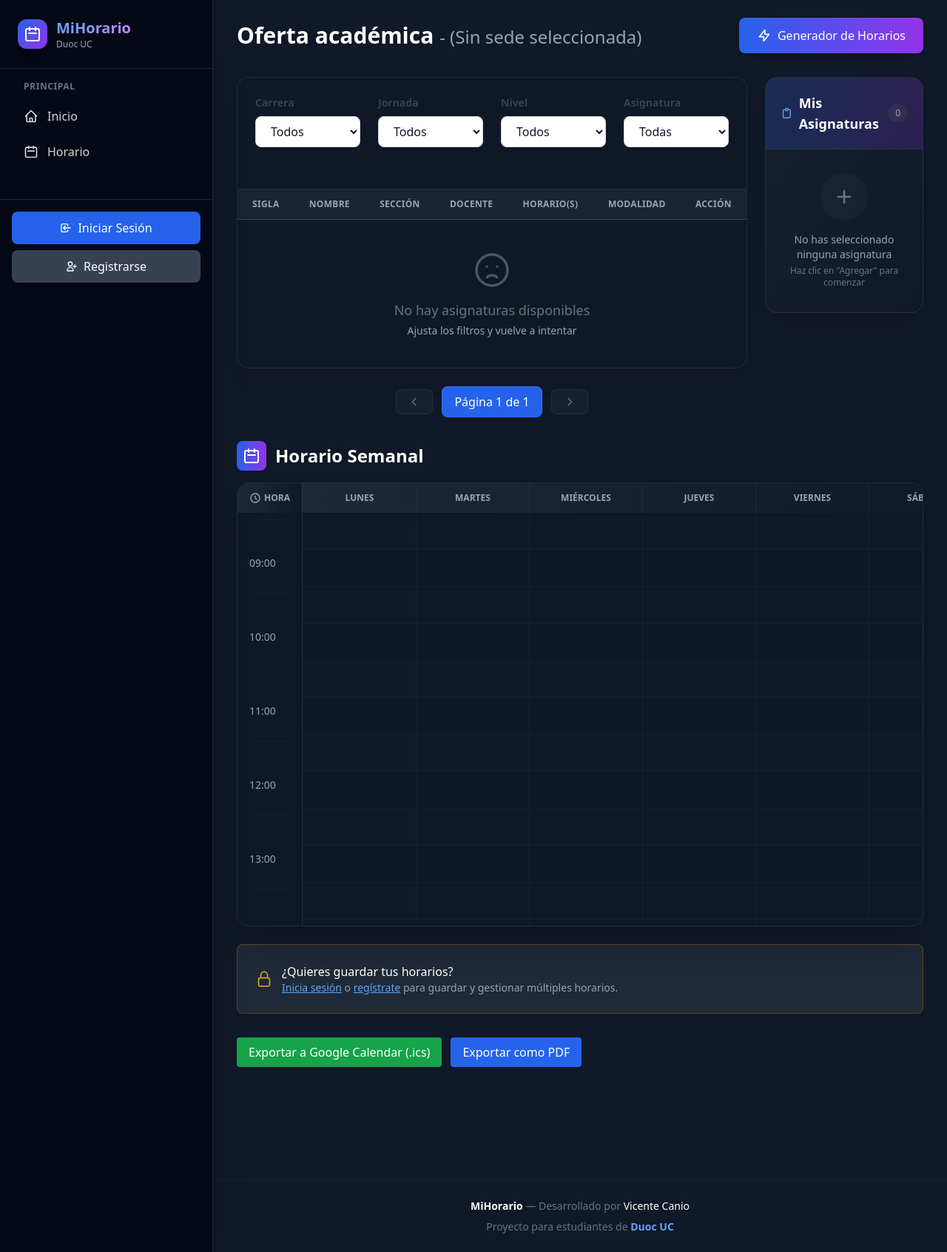
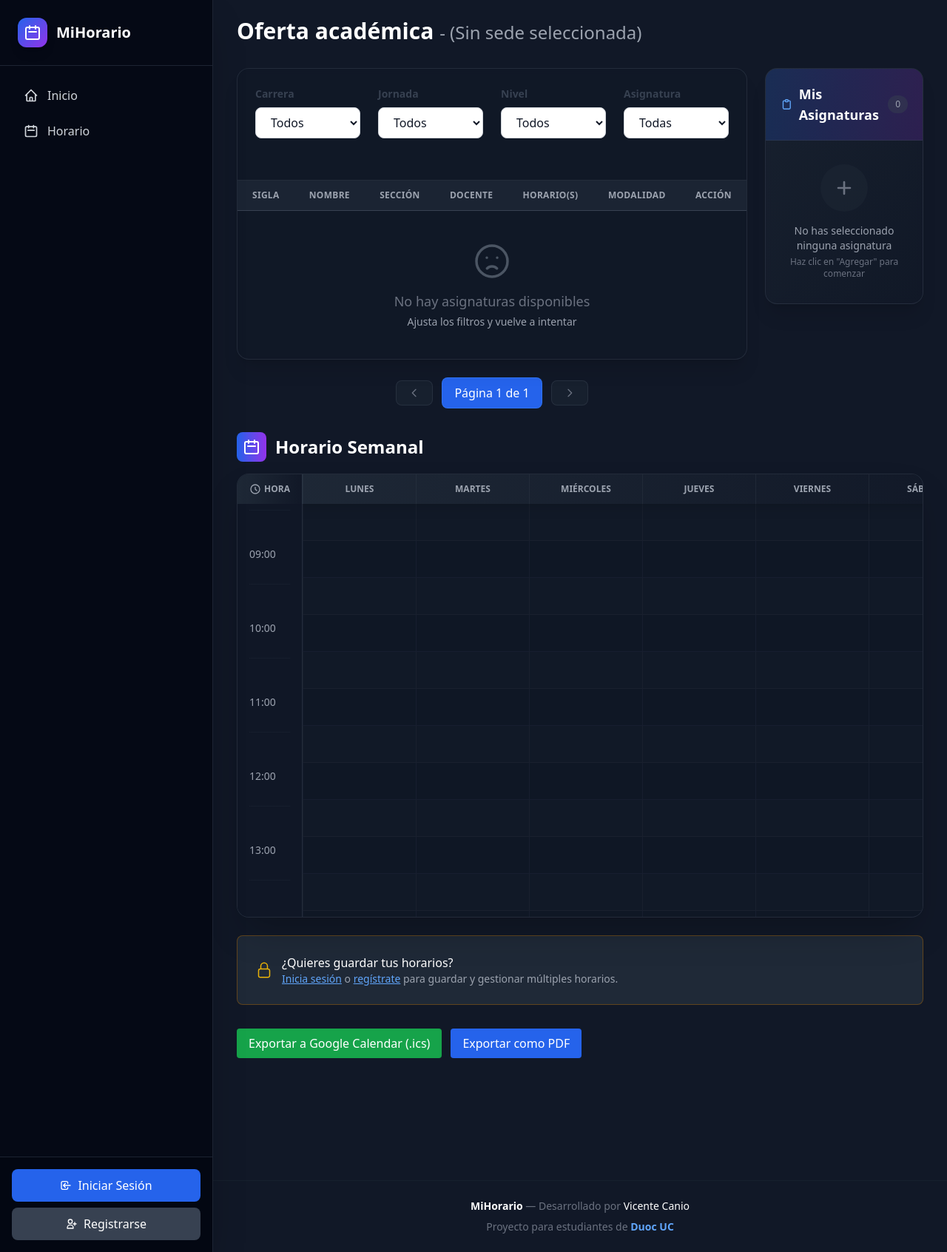
Before and after one commit to vcanio/MiHorario, a Django app: page /lista_asignaturas/ in a window 1280 px wide. Shown: the whole page at 74% size. Run offline with Django 5.2, Linux system fonts and the light colour scheme; data that the repository does not hold is empty; some libraries are stand-ins or nearby versions.

Commit message:
nav lateral actualizado

```diff
--- a/oferta/templates/base.html
+++ b/oferta/templates/base.html
@@ -18,27 +18,27 @@
          onclick="toggleSidebar()">
     </div>
 
-    <!-- SIDEBAR LATERAL -->
+    <!-- SIDEBAR -->
     <aside id="sidebar"
-           class="fixed top-0 left-0 h-screen w-72 bg-gray-950/80 backdrop-blur-xl border-r border-gray-700/50 z-50 lg:translate-x-0 -translate-x-full transition-transform duration-300 ease-in-out shadow-2xl">
+           class="fixed top-0 left-0 h-screen w-72 bg-gray-950/80 backdrop-blur-xl border-r border-gray-700/50 z-50 lg:translate-x-0 -translate-x-full transition-transform duration-300 ease-in-out shadow-2xl flex flex-col">
 
-        <!-- Header del Sidebar -->
+        <!-- HEADER DEL SIDEBAR -->
         <div class="flex items-center justify-between p-6 border-b border-gray-700/50">
             <div class="flex items-center gap-3">
                 <div class="w-10 h-10 rounded-xl bg-gradient-to-br from-blue-600 to-purple-600 flex items-center justify-center shadow-lg">
                     <svg xmlns="http://www.w3.org/2000/svg" class="w-6 h-6" fill="none" viewBox="0 0 24 24" stroke="currentColor">
-                        <path stroke-linecap="round" stroke-linejoin="round" stroke-width="2" d="M8 7V3m8 4V3m-9 8h10M5 21h14a2 2 0 002-2V7a2 2 0 00-2-2H5a2 2 0 00-2 2v12a2 2 0 002 2z" />
+                        <path stroke-linecap="round" stroke-linejoin="round" stroke-width="2"
+                            d="M8 7V3m8 4V3m-9 8h10M5 21h14a2 2 0 002-2V7a2 2 0 00-2-2H5a2 2 0 00-2 2v12a2 2 0 002 2z" />
                     </svg>
                 </div>
                 <div>
-                    <h1 class="text-xl font-bold bg-gradient-to-r from-blue-400 to-purple-400 bg-clip-text text-transparent">
+                    <h1 class="text-xl font-bold">
                         MiHorario
                     </h1>
-                    <p class="text-xs text-gray-400">Duoc UC</p>
                 </div>
             </div>
 
-            <!-- Botón cerrar (solo móvil) -->
+            <!-- BOTÓN CERRAR (MÓVIL) -->
             <button onclick="toggleSidebar()"
                     class="lg:hidden p-2 hover:bg-gray-700/50 rounded-lg transition-colors duration-200">
                 <svg xmlns="http://www.w3.org/2000/svg" class="w-5 h-5" fill="none" viewBox="0 0 24 24" stroke="currentColor">
@@ -47,19 +47,16 @@
             </button>
         </div>
 
-        <!-- Navegación -->
-        <nav class="flex-1 p-4 space-y-2 overflow-y-auto max-h-[calc(100vh-200px)] scrollbar-thin scrollbar-thumb-gray-700 scrollbar-track-gray-900">
+        <!-- NAVEGACIÓN -->
+        <nav class="flex-1 p-4 space-y-2 overflow-y-auto scrollbar-thin scrollbar-thumb-gray-700 scrollbar-track-gray-900">
 
-            <!-- Sección: Principal -->
+            <!-- PRINCIPAL -->
             <div class="mb-6">
-                <p class="px-4 mb-2 text-xs font-semibold text-gray-500 uppercase tracking-wider">
-                    Principal
-                </p>
-
                 <a href="{% url 'inicio' %}"
                    class="flex items-center gap-3 px-4 py-3 rounded-lg transition-all duration-200 {% if request.resolver_match.url_name == 'inicio' %}bg-blue-600/20 text-blue-400{% else %}text-gray-300 hover:bg-blue-600/10 hover:text-blue-400{% endif %}">
                     <svg xmlns="http://www.w3.org/2000/svg" class="w-5 h-5" fill="none" viewBox="0 0 24 24" stroke="currentColor">
-                        <path stroke-linecap="round" stroke-linejoin="round" stroke-width="2" d="M3 12l2-2m0 0l7-7 7 7M5 10v10a1 1 0 001 1h3m10-11l2 2m-2-2v10a1 1 0 01-1 1h-3m-6 0a1 1 0 001-1v-4a1 1 0 011-1h2a1 1 0 011 1v4a1 1 0 001 1m-6 0h6" />
+                        <path stroke-linecap="round" stroke-linejoin="round" stroke-width="2"
+                            d="M3 12l2-2m0 0l7-7 7 7M5 10v10a1 1 0 001 1h3m10-11l2 2m-2-2v10a1 1 0 01-1 1h-3m-6 0a1 1 0 001-1v-4a1 1 0 011-1h2a1 1 0 011 1v4a1 1 0 001 1m-6 0h6" />
                     </svg>
                     <span class="font-medium">Inicio</span>
                 </a>
@@ -68,11 +65,21 @@
                 <a href="{% url 'lista_asignaturas' %}?sede={{ request.GET.sede }}"
                    class="flex items-center gap-3 px-4 py-3 rounded-lg transition-all duration-200 {% if request.resolver_match.url_name == 'lista_asignaturas' %}bg-blue-600/20 text-blue-400{% else %}text-gray-300 hover:bg-blue-600/10 hover:text-blue-400{% endif %}">
                     <svg xmlns="http://www.w3.org/2000/svg" class="w-5 h-5" fill="none" viewBox="0 0 24 24" stroke="currentColor">
-                        <path stroke-linecap="round" stroke-linejoin="round" stroke-width="2" d="M12 6.253v13m0-13C10.832 5.477 9.246 5 7.5 5S4.168 5.477 3 6.253v13C4.168 18.477 5.754 18 7.5 18s3.332.477 4.5 1.253m0-13C13.168 5.477 14.754 5 16.5 5c1.747 0 3.332.477 4.5 1.253v13C19.832 18.477 18.247 18 16.5 18c-1.746 0-3.332.477-4.5 1.253" />
+                        <path stroke-linecap="round" stroke-linejoin="round" stroke-width="2"
+                            d="M12 6.253v13m0-13C10.832 5.477 9.246 5 7.5 5S4.168 5.477 3 6.253v13C4.168 18.477 5.754 18 7.5 18s3.332.477 4.5 1.253m0-13C13.168 5.477 14.754 5 16.5 5c1.747 0 3.332.477 4.5 1.253v13C19.832 18.477 18.247 18 16.5 18c-1.746 0-3.332.477-4.5 1.253" />
                     </svg>
                     <span class="font-medium">Asignaturas</span>
                 </a>
+
+                <button class="btn-abrir-generador w-full flex items-center gap-3 px-4 py-3 rounded-lg transition-all duration-200 text-gray-300 hover:bg-blue-600/10 hover:text-blue-400 text-left">
+                    <svg xmlns="http://www.w3.org/2000/svg" class="w-5 h-5" fill="none" viewBox="0 0 24 24" stroke="currentColor">
+                        <path stroke-linecap="round" stroke-linejoin="round" stroke-width="2"
+                            d="M13 10V3L4 14h7v7l9-11h-7z" />
+                    </svg>
+                    <span class="font-medium">Generador</span>
+                </button>
                 {% endif %}
+
                 <a href="#horario"
                    class="flex items-center gap-3 px-4 py-3 rounded-lg transition-all duration-200 {% if request.resolver_match.url_name == 'horario' %}bg-blue-600/20 text-blue-400{% else %}text-gray-300 hover:bg-blue-600/10 hover:text-blue-400{% endif %}">
                     <svg xmlns="http://www.w3.org/2000/svg" class="w-5 h-5" fill="none" viewBox="0 0 24 24" stroke="currentColor">
@@ -83,44 +90,40 @@
                 </a>
             </div>
 
-            <!-- Sección: Admin (solo superusuarios) -->
+            <!-- ADMIN -->
             {% if user.is_superuser %}
             <div class="mb-6">
-                <p class="px-4 mb-2 text-xs font-semibold text-gray-500 uppercase tracking-wider">
-                    Administración
-                </p>
-
+                <p class="px-4 mb-2 text-xs font-semibold text-gray-500 uppercase tracking-wider">Administración</p>
                 <a href="{% url 'cargar_excel' %}"
                     class="flex items-center gap-3 px-4 py-3 rounded-lg transition-all duration-200 {% if request.resolver_match.url_name == 'cargar_excel' %}bg-purple-600/20 text-purple-400{% else %}text-gray-300 hover:bg-purple-600/10 hover:text-purple-400{% endif %}">
                     <svg xmlns="http://www.w3.org/2000/svg" class="w-5 h-5" fill="none" viewBox="0 0 24 24" stroke="currentColor">
-                        <path stroke-linecap="round" stroke-linejoin="round" stroke-width="2" d="M7 16a4 4 0 01-.88-7.903A5 5 0 1115.9 6L16 6a5 5 0 011 9.9M15 13l-3-3m0 0l-3 3m3-3v12" />
+                        <path stroke-linecap="round" stroke-linejoin="round" stroke-width="2"
+                            d="M7 16a4 4 0 01-.88-7.903A5 5 0 1115.9 6L16 6a5 5 0 011 9.9M15 13l-3-3m0 0l-3 3m3-3v12" />
                     </svg>
                     <span class="font-medium">Cargar Excel</span>
                 </a>
             </div>
             {% endif %}
-
         </nav>
 
-        <!-- Footer del Sidebar (Usuario) -->
-        <div class="border-t border-gray-700/50 p-4">
+        <!-- USUARIO / SESIÓN -->
+        <div class="p-4 border-t border-gray-700/50 sticky bottom-0 bg-gray-950 backdrop-blur-xl">
             {% if user.is_authenticated %}
-                <div class="flex items-center gap-3 px-2 py-2 rounded-lg bg-gray-800/50">
+                <div class="flex items-center gap-3 px-2 py-2 rounded-lg mb-3">
                     <div class="w-10 h-10 rounded-full bg-gradient-to-br from-blue-500 to-purple-500 flex items-center justify-center font-bold text-sm flex-shrink-0">
                         {{ user.username|slice:":1"|upper }}
                     </div>
                     <div class="flex-1 min-w-0">
                         <p class="text-sm font-medium text-white truncate">{{ user.username }}</p>
-                        <p class="text-xs text-gray-400">Estudiante</p>
                     </div>
                 </div>
-
-                <form method="post" action="{% url 'logout' %}" class="mt-3">
+                <form method="post" action="{% url 'logout' %}">
                     {% csrf_token %}
                     <button type="submit"
                             class="w-full flex items-center justify-center gap-2 px-4 py-2.5 bg-red-600/10 hover:bg-red-600/20 text-red-400 rounded-lg transition-colors duration-200 font-medium">
                         <svg xmlns="http://www.w3.org/2000/svg" class="w-4 h-4" fill="none" viewBox="0 0 24 24" stroke="currentColor">
-                            <path stroke-linecap="round" stroke-linejoin="round" stroke-width="2" d="M17 16l4-4m0 0l-4-4m4 4H7m6 4v1a3 3 0 01-3 3H6a3 3 0 01-3-3V7a3 3 0 013-3h4a3 3 0 013 3v1" />
+                            <path stroke-linecap="round" stroke-linejoin="round" stroke-width="2"
+                                d="M17 16l4-4m0 0l-4-4m4 4H7m6 4v1a3 3 0 01-3 3H6a3 3 0 01-3-3V7a3 3 0 013-3h4a3 3 0 013 3v1" />
                         </svg>
                         Cerrar Sesión
                     </button>
@@ -130,41 +133,43 @@
                     <a href="{% url 'login' %}"
                         class="w-full flex items-center justify-center gap-2 px-4 py-2.5 bg-blue-600 hover:bg-blue-700 text-white rounded-lg transition-colors duration-200 font-medium">
                         <svg xmlns="http://www.w3.org/2000/svg" class="w-4 h-4" fill="none" viewBox="0 0 24 24" stroke="currentColor">
-                            <path stroke-linecap="round" stroke-linejoin="round" stroke-width="2" d="M11 16l-4-4m0 0l4-4m-4 4h14m-5 4v1a3 3 0 01-3 3H6a3 3 0 01-3-3V7a3 3 0 013-3h7a3 3 0 013 3v1" />
+                            <path stroke-linecap="round" stroke-linejoin="round" stroke-width="2"
+                                d="M11 16l-4-4m0 0l4-4m-4 4h14m-5 4v1a3 3 0 01-3 3H6a3 3 0 01-3-3V7a3 3 0 013-3h7a3 3 0 013 3v1" />
                         </svg>
                         Iniciar Sesión
                     </a>
-
                     <a href="{% url 'registro' %}"
                         class="w-full flex items-center justify-center gap-2 px-4 py-2.5 bg-gray-700 hover:bg-gray-600 text-white rounded-lg transition-colors duration-200 font-medium">
                         <svg xmlns="http://www.w3.org/2000/svg" class="w-4 h-4" fill="none" viewBox="0 0 24 24" stroke="currentColor">
-                            <path stroke-linecap="round" stroke-linejoin="round" stroke-width="2" d="M18 9v3m0 0v3m0-3h3m-3 0h-3m-2-5a4 4 0 11-8 0 4 4 0 018 0zM3 20a6 6 0 0112 0v1H3v-1z" />
+                            <path stroke-linecap="round" stroke-linejoin="round" stroke-width="2"
+                                d="M18 9v3m0 0v3m0-3h3m-3 0h-3m-2-5a4 4 0 11-8 0 4 4 0 018 0zM3 20a6 6 0 0112 0v1H3v-1z" />
                         </svg>
                         Registrarse
                     </a>
                 </div>
             {% endif %}
         </div>
-
     </aside>
 
     <!-- CONTENIDO PRINCIPAL -->
     <div class="lg:ml-72 min-h-screen flex flex-col">
 
-        <!-- TOPBAR (solo móvil) -->
+        <!-- TOPBAR MÓVIL -->
         <header class="lg:hidden sticky top-0 z-30 bg-gray-950/80 backdrop-blur-xl border-b border-gray-700/50 px-4 py-3">
             <div class="flex items-center justify-between">
                 <button onclick="toggleSidebar()"
                         class="p-2 hover:bg-gray-700/50 rounded-lg transition-colors duration-200">
                     <svg xmlns="http://www.w3.org/2000/svg" class="w-6 h-6" fill="none" viewBox="0 0 24 24" stroke="currentColor">
-                        <path stroke-linecap="round" stroke-linejoin="round" stroke-width="2" d="M4 6h16M4 12h16M4 18h16" />
+                        <path stroke-linecap="round" stroke-linejoin="round" stroke-width="2"
+                            d="M4 6h16M4 12h16M4 18h16" />
                     </svg>
                 </button>
 
                 <div class="flex items-center gap-2">
                     <div class="w-8 h-8 rounded-lg bg-gradient-to-br from-blue-600 to-purple-600 flex items-center justify-center">
                         <svg xmlns="http://www.w3.org/2000/svg" class="w-5 h-5" fill="none" viewBox="0 0 24 24" stroke="currentColor">
-                            <path stroke-linecap="round" stroke-linejoin="round" stroke-width="2" d="M8 7V3m8 4V3m-9 8h10M5 21h14a2 2 0 002-2V7a2 2 0 00-2-2H5a2 2 0 00-2 2v12a2 2 0 002 2z" />
+                            <path stroke-linecap="round" stroke-linejoin="round" stroke-width="2"
+                                d="M8 7V3m8 4V3m-9 8h10M5 21h14a2 2 0 002-2V7a2 2 0 00-2-2H5a2 2 0 00-2 2v12a2 2 0 002 2z" />
                         </svg>
                     </div>
                     <span class="font-bold text-lg">MiHorario</span>
@@ -185,21 +190,16 @@
                 <strong class="text-white">MiHorario</strong> — Desarrollado por
                 <span class="text-white font-medium">Vicente Canio</span>
             </p>
-            <p>
-                Proyecto para estudiantes de <span class="text-blue-400 font-semibold">Duoc UC</span>
-            </p>
+            <p>Proyecto para estudiantes de <span class="text-blue-400 font-semibold">Duoc UC</span></p>
         </footer>
-
     </div>
 
-    <!-- SCRIPTS -->
+    <!-- JS SIDEBAR + MODAL -->
     <script>
         function toggleSidebar() {
             const sidebar = document.getElementById('sidebar');
             const overlay = document.getElementById('sidebar-overlay');
-
             sidebar.classList.toggle('-translate-x-full');
-
             if (overlay.classList.contains('hidden')) {
                 overlay.classList.remove('hidden');
                 setTimeout(() => overlay.classList.remove('opacity-0'), 10);
@@ -209,36 +209,25 @@
             }
         }
 
-        // Cerrar sidebar al hacer clic en un link (solo móvil)
-        document.querySelectorAll('#sidebar a').forEach(link => {
-            link.addEventListener('click', () => {
-                if (window.innerWidth < 1024) {
-                    toggleSidebar();
-                }
-            });
-        });
-
-        // Cerrar sidebar al redimensionar a desktop
-        window.addEventListener('resize', () => {
-            if (window.innerWidth >= 1024) {
-                const sidebar = document.getElementById('sidebar');
-                const overlay = document.getElementById('sidebar-overlay');
-                sidebar.classList.remove('-translate-x-full');
-                overlay.classList.add('opacity-0');
-                overlay.classList.add('hidden');
-            }
-        });
-
-        document.querySelectorAll('a[href^="#"]').forEach(anchor => {
-    anchor.addEventListener('click', function (e) {
-        const target = document.querySelector(this.getAttribute('href'));
-        if (target) {
-            e.preventDefault();
-            target.scrollIntoView({ behavior: 'smooth' });
-        }
+        // Smooth scroll para anchors internos
+        document.querySelectorAll('a[href^="#"]').forEach(a=>{
+            a.addEventListener('click',e=>{
+                const t=document.querySelector(a.getAttribute('href'));
+                if(t){e.preventDefault();t.scrollIntoView({behavior:"smooth"})}
             });
         });
     </script>
 
+    {% if request.GET.sede %}
+    <script type="module">
+        import { initGeneradorModal, abrirModalGenerador } from '{% static "js/generadorModal.js" %}';
+        document.addEventListener('DOMContentLoaded', () => {
+            initGeneradorModal();
+            document.querySelectorAll('.btn-abrir-generador').forEach(btn =>
+                btn.addEventListener('click', abrirModalGenerador)
+            );
+        });
+    </script>
+    {% endif %}
 </body>
 </html>
--- a/oferta/templates/lista_asignaturas.html
+++ b/oferta/templates/lista_asignaturas.html
@@ -14,19 +14,6 @@
             <span class="text-2xl font-normal text-gray-400"> - (Sin sede seleccionada)</span>
         {% endif %}
     </h1>
-
-    <div class="flex flex-col items-center sm:items-end">
-        <button
-            id="btn-abrir-generador"
-            class="bg-gradient-to-r from-blue-600 to-purple-600 hover:from-blue-700 hover:to-purple-700
-                text-white px-6 py-3 rounded-lg font-medium transition-all flex items-center justify-center gap-2
-                shadow-lg hover:shadow-xl hover:scale-[1.02] w-full sm:w-auto">
-            <svg xmlns="http://www.w3.org/2000/svg" class="w-5 h-5" fill="none" viewBox="0 0 24 24" stroke="currentColor">
-                <path stroke-linecap="round" stroke-linejoin="round" stroke-width="2" d="M13 10V3L4 14h7v7l9-11h-7z" />
-            </svg>
-            Generador de Horarios
-        </button>
-    </div>
 </div>
 
 <div class="grid grid-cols-1 lg:grid-cols-12 gap-6 mt-6">
```
Lines whose indentation alone changed are shown as unchanged.
